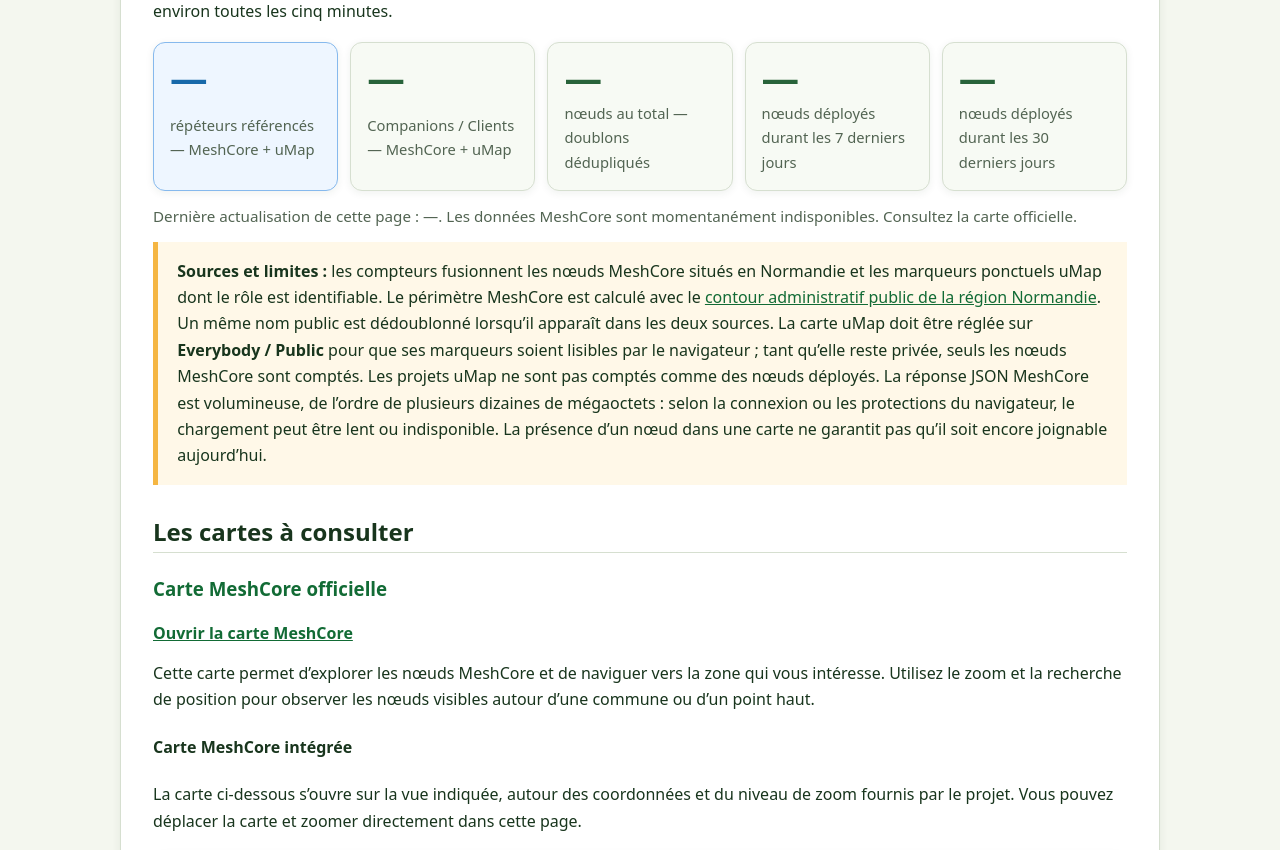
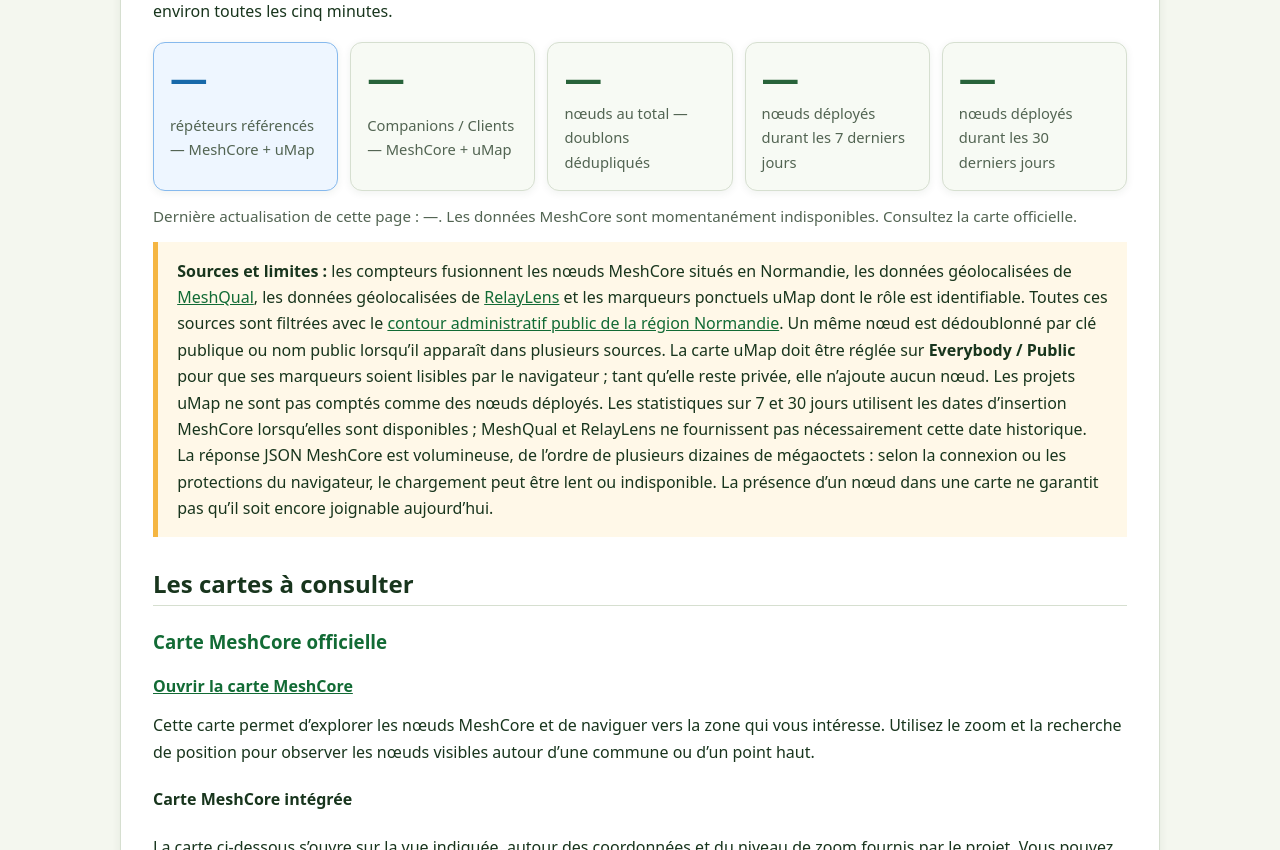
Before and after one commit to 1234LUCIUS/projet-interconnexion-normand-wiki, a Jekyll site: the page built from docs/04-carte-interactive.md, in a window 1280 px wide and 900 px high, scrolled down 824 px, cut to the strip 0-850 px from the top of the window. Built offline with Jekyll 4.4.1, drawn with Linux system fonts in a browser that asks for light colours; comment, search, counter and statistics services are not loaded; part of the change alters nothing that is shown.

Commit message:
Filtre les cartes MeshCore sur la Normandie

```diff
--- a/docs/04-carte-interactive.md
+++ b/docs/04-carte-interactive.md
@@ -22,7 +22,7 @@ Les chiffres ci-dessous sont fusionnés à partir de l’API publique de la [car
 </div>
 <p class="muted">Dernière actualisation de cette page : <span data-node-stat="updated">—</span>. <span data-node-stat="status">Chargement des données MeshCore…</span></p>
 
-<p class="notice"><strong>Sources et limites :</strong> les compteurs fusionnent les nœuds MeshCore situés en Normandie et les marqueurs ponctuels uMap dont le rôle est identifiable. Le périmètre MeshCore est calculé avec le <a href="https://raw.githubusercontent.com/gregoiredavid/france-geojson/master/regions/normandie/region-normandie.geojson">contour administratif public de la région Normandie</a>. Un même nom public est dédoublonné lorsqu’il apparaît dans les deux sources. La carte uMap doit être réglée sur <strong>Everybody / Public</strong> pour que ses marqueurs soient lisibles par le navigateur ; tant qu’elle reste privée, seuls les nœuds MeshCore sont comptés. Les projets uMap ne sont pas comptés comme des nœuds déployés. La réponse JSON MeshCore est volumineuse, de l’ordre de plusieurs dizaines de mégaoctets : selon la connexion ou les protections du navigateur, le chargement peut être lent ou indisponible. La présence d’un nœud dans une carte ne garantit pas qu’il soit encore joignable aujourd’hui.</p>
+<p class="notice"><strong>Sources et limites :</strong> les compteurs fusionnent les nœuds MeshCore situés en Normandie, les données géolocalisées de <a href="https://meshqual.pmrs.fr/">MeshQual</a>, les données géolocalisées de <a href="https://relaylens.mesh.chaun14.fr/companions">RelayLens</a> et les marqueurs ponctuels uMap dont le rôle est identifiable. Toutes ces sources sont filtrées avec le <a href="https://raw.githubusercontent.com/gregoiredavid/france-geojson/master/regions/normandie/region-normandie.geojson">contour administratif public de la région Normandie</a>. Un même nœud est dédoublonné par clé publique ou nom public lorsqu’il apparaît dans plusieurs sources. La carte uMap doit être réglée sur <strong>Everybody / Public</strong> pour que ses marqueurs soient lisibles par le navigateur ; tant qu’elle reste privée, elle n’ajoute aucun nœud. Les projets uMap ne sont pas comptés comme des nœuds déployés. Les statistiques sur 7 et 30 jours utilisent les dates d’insertion MeshCore lorsqu’elles sont disponibles ; MeshQual et RelayLens ne fournissent pas nécessairement cette date historique. La réponse JSON MeshCore est volumineuse, de l’ordre de plusieurs dizaines de mégaoctets : selon la connexion ou les protections du navigateur, le chargement peut être lent ou indisponible. La présence d’un nœud dans une carte ne garantit pas qu’il soit encore joignable aujourd’hui.</p>
 
 ## Les cartes à consulter
 
--- a/docs/assets/node-stats.js
+++ b/docs/assets/node-stats.js
@@ -3,6 +3,8 @@
 
   const meshcoreEndpoint = 'https://map.meshcore.io/api/v1/nodes?short=1';
   const umapEndpoint = 'https://umap.openstreetmap.fr/fr/map/1488925/geojson/';
+  const meshqualEndpoint = 'https://api.meshqual.pmrs.fr/api/nodes?bbox=-2.5,48.8,2,50.3';
+  const relayLensEndpoint = 'https://relaylens.mesh.chaun14.fr/api/map/features?west=-2.5&south=48.8&east=2&north=50.3&zoom=8&max=400';
   const normandyBoundaryEndpoint = 'https://raw.githubusercontent.com/gregoiredavid/france-geojson/master/regions/normandie/region-normandie.geojson';
   const refreshEveryMs = 5 * 60 * 1000;
   const numberFormat = new Intl.NumberFormat('fr-FR');
@@ -117,23 +119,61 @@
     }));
   }
 
+  function makeRecord({ name, publicKey, role, project = false, inserted = '' }) {
+    return {
+      source: 'MeshCore',
+      name: name || '',
+      key: normalize(publicKey) || normalize(name),
+      nameKey: normalize(name),
+      role,
+      project,
+      inserted
+    };
+  }
+
   function meshCoreRecords(nodes, boundary) {
     return nodes.filter((node) => pointInNormandy(coordinatesOf(node), boundary)).map((node) => ({
-      source: 'MeshCore',
-      name: value(node, 'n', 'adv_name'),
-      key: normalize(value(node, 'n', 'adv_name')),
-      role: Number(value(node, 't', 'type')) === 2 ? 'repeater' : Number(value(node, 't', 'type')) === 1 ? 'companion' : 'other',
-      project: false,
-      inserted: dateValue(node)
+      ...makeRecord({
+        name: value(node, 'n', 'adv_name'),
+        publicKey: value(node, 'pk', 'public_key'),
+        role: Number(value(node, 't', 'type')) === 2 ? 'repeater' : Number(value(node, 't', 'type')) === 1 ? 'companion' : 'other',
+        inserted: dateValue(node)
+      }),
+      source: 'MeshCore'
     }));
   }
 
-  function mergeRecords(meshcoreNodes, umapCollection, boundary) {
+  function meshQualRecords(collection, boundary) {
+    const features = Array.isArray(collection && collection.features) ? collection.features : [];
+    return features.filter((feature) => isPointFeature(feature) && pointInNormandy(feature.geometry.coordinates, boundary)).map((feature) => {
+      const properties = feature.properties || {};
+      return { ...makeRecord({
+        name: properties.name,
+        publicKey: properties.key,
+        role: /repeater/i.test(properties.nodeType || '') ? 'repeater' : /companion|client/i.test(properties.nodeType || '') ? 'companion' : 'other'
+      }), source: 'MeshQual' };
+    });
+  }
+
+  function relayLensRecords(collection, boundary) {
+    const nodes = Array.isArray(collection && collection.nodes) ? collection.nodes : [];
+    return nodes.filter((node) => pointInNormandy([Number(node.longitude), Number(node.latitude)], boundary)).map((node) => ({
+      ...makeRecord({
+        name: node.name,
+        publicKey: node.publicKey,
+        role: Number(node.nodeType) === 2 ? 'repeater' : Number(node.nodeType) === 1 ? 'companion' : 'other'
+      }),
+      source: 'RelayLens'
+    }));
+  }
+
+  function mergeRecords(meshcoreNodes, meshqualCollection, relayLensCollection, umapCollection, boundary) {
     const merged = meshCoreRecords(meshcoreNodes, boundary);
-    const knownKeys = new Set(merged.map((record) => record.key).filter(Boolean));
-    for (const record of uMapRecords(umapCollection)) {
-      if (record.key && knownKeys.has(record.key)) continue;
+    const knownKeys = new Set(merged.flatMap((record) => [record.key, record.nameKey]).filter(Boolean));
+    for (const record of [...meshQualRecords(meshqualCollection, boundary), ...relayLensRecords(relayLensCollection, boundary), ...uMapRecords(umapCollection)]) {
+      if ((record.key && knownKeys.has(record.key)) || (record.nameKey && knownKeys.has(record.nameKey))) continue;
       if (record.key) knownKeys.add(record.key);
+      if (record.nameKey) knownKeys.add(record.nameKey);
       merged.push(record);
     }
     return merged;
@@ -149,13 +189,21 @@
 
   async function update() {
     nodesById.status.textContent = 'Actualisation des données MeshCore et uMap…';
-    const [meshcoreResult, umapResult, boundaryResult] = await Promise.allSettled([
+    const [meshcoreResult, umapResult, meshqualResult, relayLensResult, boundaryResult] = await Promise.allSettled([
       fetch(meshcoreEndpoint, { cache: 'no-store' }).then((response) => {
         if (!response.ok) throw new Error(`MeshCore HTTP ${response.status}`);
         return response.json();
       }),
       fetch(umapEndpoint, { cache: 'no-store' }).then((response) => {
         if (!response.ok) throw new Error(`uMap HTTP ${response.status}`);
+        return response.json();
+      }),
+      fetch(meshqualEndpoint, { cache: 'no-store' }).then((response) => {
+        if (!response.ok) throw new Error(`MeshQual HTTP ${response.status}`);
+        return response.json();
+      }),
+      fetch(relayLensEndpoint, { cache: 'no-store' }).then((response) => {
+        if (!response.ok) throw new Error(`RelayLens HTTP ${response.status}`);
         return response.json();
       }),
       fetch(normandyBoundaryEndpoint, { cache: 'force-cache' }).then((response) => {
@@ -172,12 +220,14 @@
 
     const meshcoreNodes = Array.isArray(meshcoreResult.value) ? meshcoreResult.value : [];
     const umapCollection = umapResult.status === 'fulfilled' ? umapResult.value : null;
+    const meshqualCollection = meshqualResult.status === 'fulfilled' ? meshqualResult.value : null;
+    const relayLensCollection = relayLensResult.status === 'fulfilled' ? relayLensResult.value : null;
     const boundary = boundaryResult.status === 'fulfilled' ? boundaryResult.value : null;
     if (!boundary) {
       nodesById.status.textContent = 'Limites de la Normandie indisponibles : compteurs MeshCore non calculés.';
       return;
     }
-    const records = mergeRecords(meshcoreNodes, umapCollection, boundary);
+    const records = mergeRecords(meshcoreNodes, meshqualCollection, relayLensCollection, umapCollection, boundary);
     const repeaters = records.filter((record) => record.role === 'repeater' && !record.project).length;
     const companions = records.filter((record) => record.role === 'companion' && !record.project).length;
     const now = Date.now();
@@ -188,9 +238,8 @@
     setValue('week', addedSince(records, now - 7 * 24 * 60 * 60 * 1000));
     setValue('month', addedSince(records, now - 30 * 24 * 60 * 60 * 1000));
     nodesById.updated.textContent = new Date().toLocaleString('fr-FR', { dateStyle: 'short', timeStyle: 'short' });
-    nodesById.status.textContent = umapResult.status === 'fulfilled'
-      ? 'Données MeshCore de Normandie et uMap chargées.'
-      : 'Données MeshCore de Normandie chargées ; uMap est privée ou momentanément indisponible.';
+    const sourceCount = [umapResult, meshqualResult, relayLensResult].filter((result) => result.status === 'fulfilled').length;
+    nodesById.status.textContent = `Données normandes chargées depuis MeshCore et ${sourceCount} source(s) complémentaire(s).`;
   }
 
   update().catch((error) => {
```
